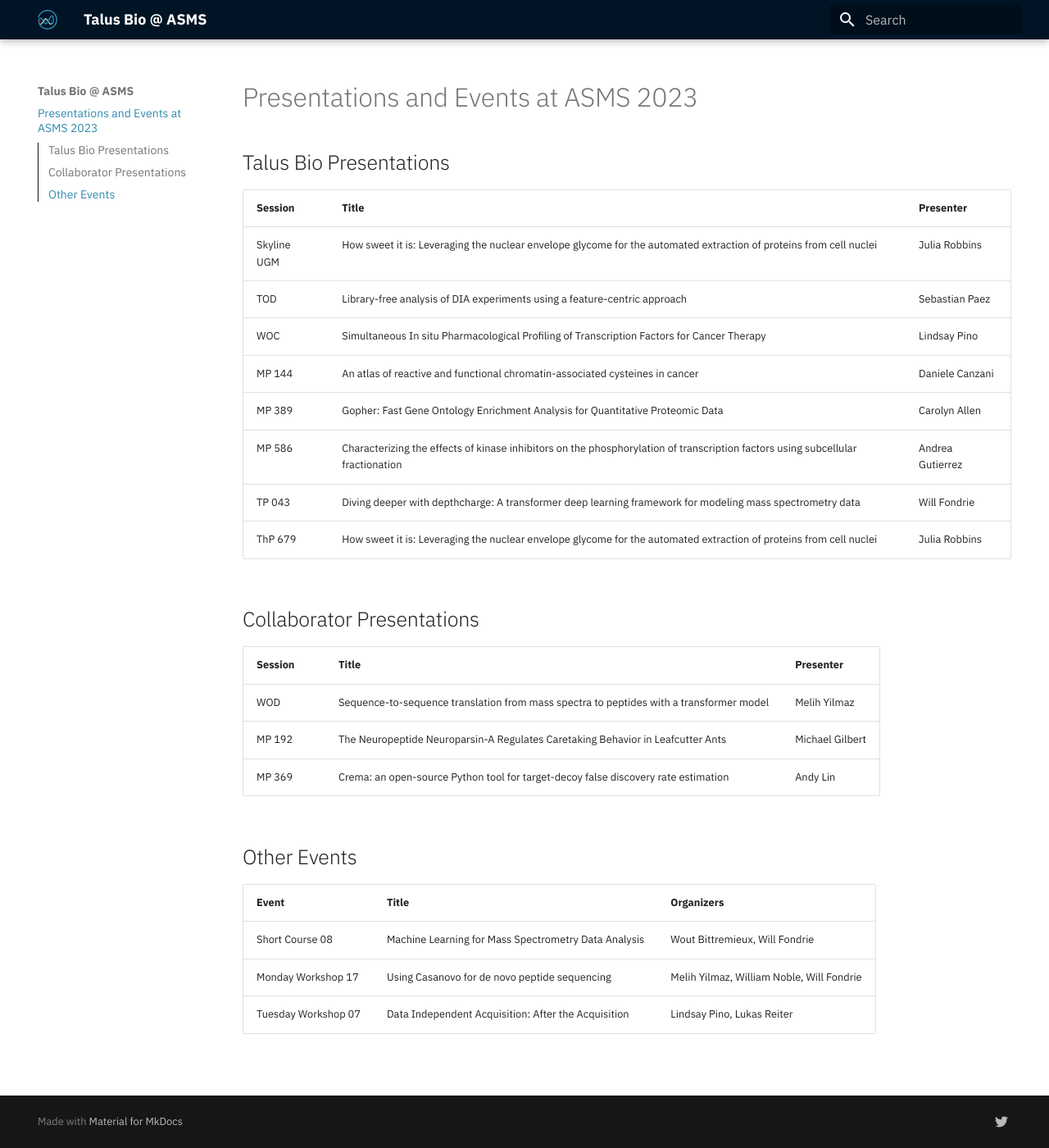
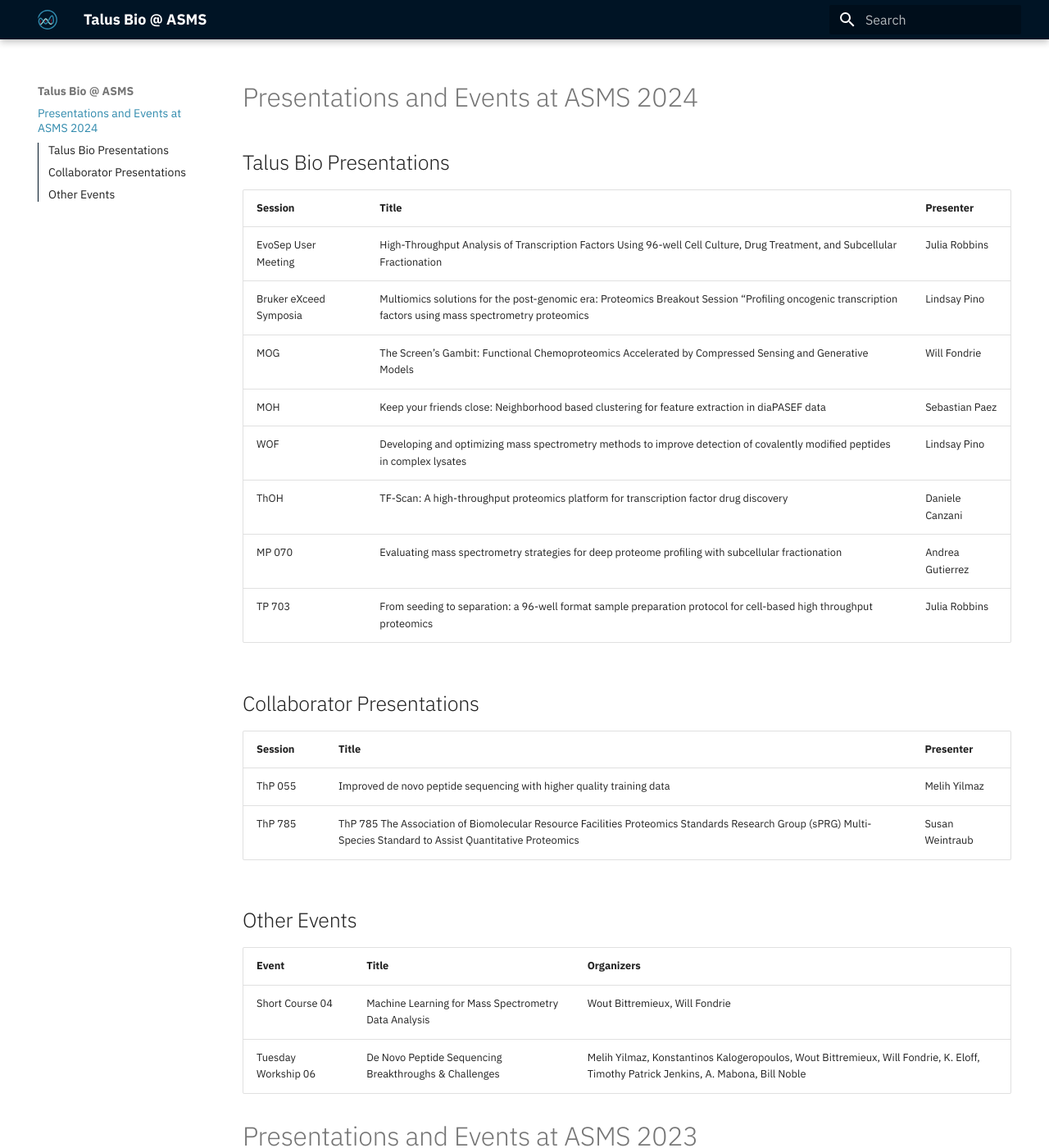
Before and after one commit to TalusBio/talusbio-at-asms, an MkDocs documentation site: the page built from docs/index.md, in a window 1280 px wide and 1400 px high. Shown: the whole window at 82% size. Built offline with MkDocs 1.6.1 and Material for MkDocs 9.7.7, drawn with Linux system fonts in a browser that asks for light colours.

Commit message:
Update for 2024

```diff
--- a/docs/index.md
+++ b/docs/index.md
@@ -1,6 +1,36 @@
 ---
 description: "See what Talus Bio is up to at the American Society for Mass Spectrometry annual conference."
 ---
+
+# Presentations and Events at ASMS 2024
+
+## Talus Bio Presentations
+
+| Session                | Title                                                                                                                                                    | Presenter        |
+|------------------------|----------------------------------------------------------------------------------------------------------------------------------------------------------|------------------|
+| EvoSep User Meeting    | High-Throughput Analysis of Transcription Factors Using 96-well Cell Culture, Drug Treatment, and Subcellular Fractionation                              | Julia Robbins    |
+| Bruker eXceed Symposia | Multiomics solutions for the post-genomic era: Proteomics Breakout Session “Profiling oncogenic transcription factors using mass spectrometry proteomics | Lindsay Pino     |
+| MOG                    | The Screen’s Gambit: Functional Chemoproteomics Accelerated by Compressed Sensing and Generative Models                                                  | Will Fondrie     |
+| MOH                    | Keep your friends close: Neighborhood based clustering for feature extraction in diaPASEF data                                                           | Sebastian Paez   |
+| WOF                    | Developing and optimizing mass spectrometry methods to improve detection of covalently modified peptides in complex lysates                              | Lindsay Pino     |
+| ThOH                   | TF-Scan: A high-throughput proteomics platform for transcription factor drug discovery                                                                   | Daniele Canzani  |
+| MP 070                 | Evaluating mass spectrometry strategies for deep proteome profiling with subcellular fractionation                                                       | Andrea Gutierrez |
+| TP 703                 | From seeding to separation: a 96-well format sample preparation protocol for cell-based high throughput proteomics                                       | Julia Robbins    |
+
+## Collaborator Presentations
+
+| Session | Title                                                                                                                                                           | Presenter       |
+|---------|-----------------------------------------------------------------------------------------------------------------------------------------------------------------|-----------------|
+| ThP 055 | Improved de novo peptide sequencing with higher quality training data                                                                                           | Melih Yilmaz    |
+| ThP 785 | ThP 785 The Association of Biomolecular Resource Facilities Proteomics Standards Research Group (sPRG) Multi-Species Standard to Assist Quantitative Proteomics | Susan Weintraub |
+
+## Other Events
+
+| Event               | Title                                                 | Organizers                                                                                                                          |
+|---------------------|-------------------------------------------------------|-------------------------------------------------------------------------------------------------------------------------------------|
+| Short Course 04     | Machine Learning for Mass Spectrometry Data Analysis  | Wout Bittremieux, Will Fondrie                                                                                                      |
+| Tuesday Workship 06 | De Novo Peptide Sequencing Breakthroughs & Challenges | Melih Yilmaz, Konstantinos Kalogeropoulos, Wout Bittremieux, Will Fondrie, K. Eloff, Timothy Patrick Jenkins, A. Mabona, Bill Noble |
+
 
 # Presentations and Events at ASMS 2023
 
```
